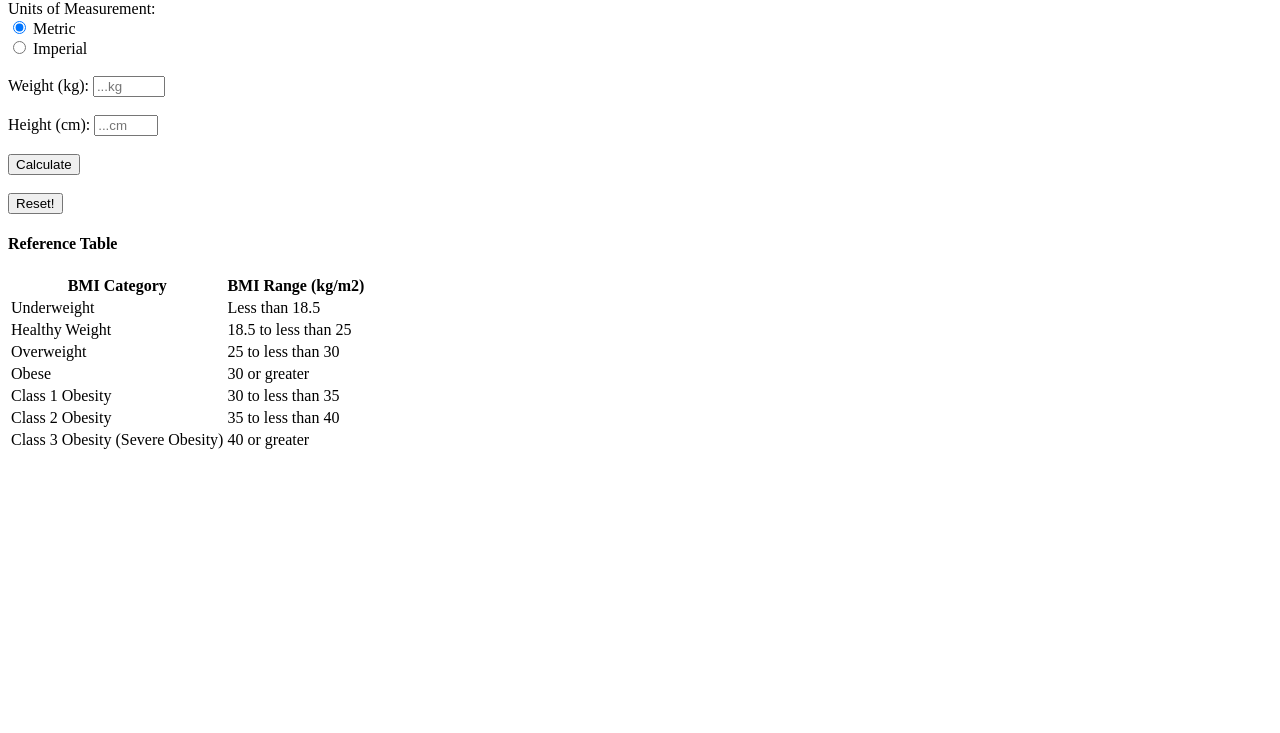
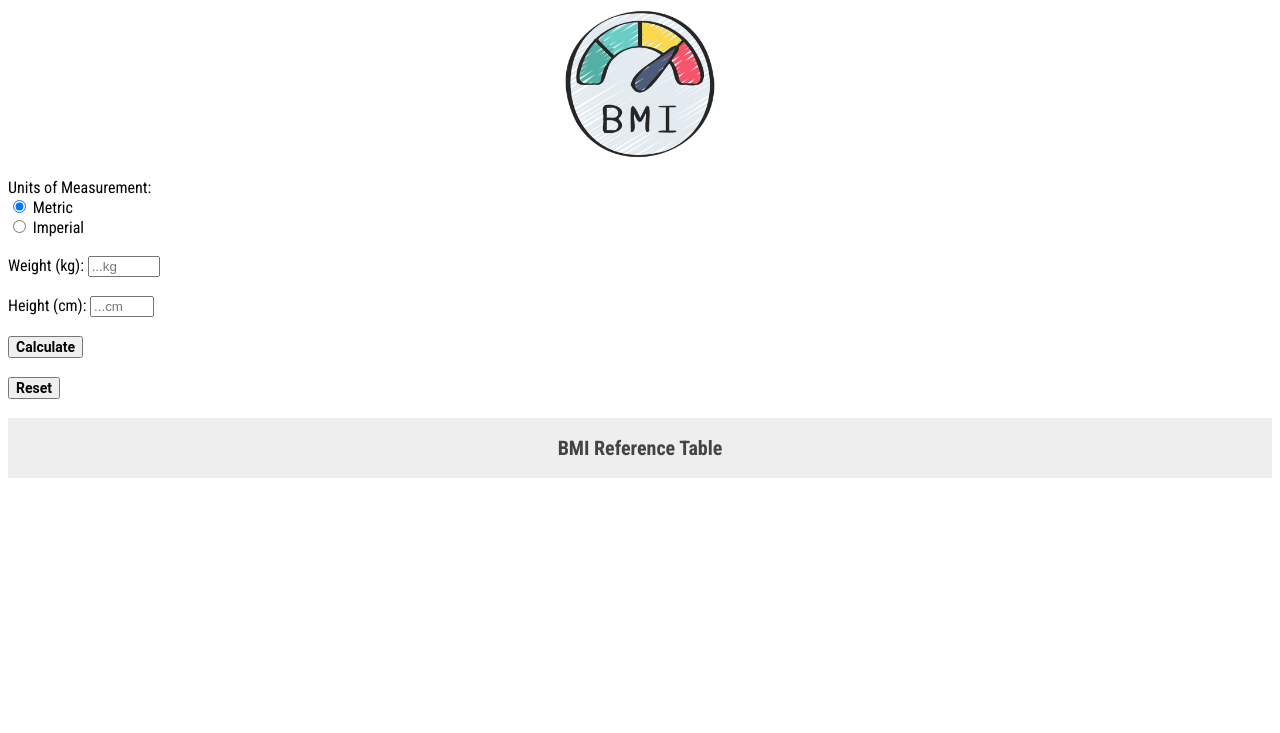
Before and after one commit to lms651/bmicalculator, a plain HTML site: page index.html in a window 1280 px wide. Shown: the part 67-800 px from the top of the page. Drawn offline with Linux system fonts and the light colour scheme.

Commit message:
Added Styling

```diff
--- a/app.js
+++ b/app.js
@@ -24,4 +24,16 @@ window.addEventListener("DOMContentLoaded", () => {
     const closeModalButton = document.getElementById("close-modal")
     closeModalButton.addEventListener('click', closeModal)
 
+    const collapsibles = document.getElementsByClassName("collapsible");
+        for (let i = 0; i < collapsibles.length; i++) {
+            collapsibles[i].addEventListener("click", function () {
+                this.classList.toggle("active");
+                const content = this.nextElementSibling;
+                if (content.style.display === "block") {
+                content.style.display = "none";
+                } else {
+                    content.style.display = "block";
+                }
+            })
+        }
 })
--- a/index.html
+++ b/index.html
@@ -4,8 +4,11 @@
     <meta charset="utf-8">
     <meta name="viewport" content="width=device-width, initial-scale=1">
 
-
-    <link rel="stylesheet" href="stylesheet.css"/>
+  <!--Google font-->
+  <link rel="preconnect" href="https://fonts.googleapis.com">
+  <link rel="preconnect" href="https://fonts.gstatic.com" crossorigin>
+  <link href="https://fonts.googleapis.com/css2?family=Inter:ital,opsz,wght@0,14..32,100..900;1,14..32,100..900&family=Roboto+Condensed:ital,wght@0,100..900;1,100..900&display=swap" rel="stylesheet">
+  <link rel="stylesheet" href="stylesheet.css"/>
 
 
     <title>BMI Calculator | Welcome</title>
@@ -16,11 +19,33 @@
       }
     </style>
 
+    <style>
+      .center-title {
+      display: flex;
+      justify-content: center;
+      align-items: center;
+      text-align: center;
+      }
+    </style>
+
+    <style>
+      div img {
+      width: 150px;      /* shrink image */
+      height: auto;      /* keep aspect ratio */
+      display: block;    /* make img behave like block */
+      margin: 0 auto;    /* horizontally center */
+      }
+    </style>
+
 </head>
 
 <body>
-  <div class="header">
+  <div class="center-title">
       <h2>BMI Calculator</h2>
+  </div>
+
+  <div>
+    <img src="bmiimage.png" alt="BMI image"><br>
   </div>
 
   <div>Units of Measurement:<br>
@@ -33,10 +58,10 @@
   <form id="bmiForm">
     <div id="metric-units">
     <label for="weight">Weight (kg):</label>
-    <input type="number" id="weight-kg" name="weight" placeholder="...kg" min="0" max="1000"><br><br>
+    <input type="number" id="weight-kg" name="weight" placeholder="...kg" min="0" max="1000" required><br><br>
 
     <label for="height">Height (cm):</label>
-    <input type="number" id="height-cm" name="height" placeholder="...cm" min="0" max="300"><br><br>
+    <input type="number" id="height-cm" name="height" placeholder="...cm" min="0" max="300" required><br><br>
     </div>
 
     <div id="imperial-units">
@@ -50,7 +75,8 @@
     <input type="number" id="height-in" name="height" placeholder="...in" min="0" max="11"><br><br>
     </div>
     <div>
-    <input id="calc-button" type="Submit" value="Calculate"></div>
+    <input id="calc-button" type="Submit" value="Calculate">
+    </div>
   </div>
   </form><br>
 
@@ -66,46 +92,46 @@
   </div>
 
   <div>
-    <button id="reset-button">Reset!</button>
-  </div>
+    <button id="reset-button">Reset</button>
+  </div><br>
+
+<button type="button" class="collapsible">BMI Reference Table</button>
+<div class="content">
 
   <div class="header2" id="table-container">
-    <h4>Reference Table</h4>
     <table>
       <tr>
         <th>BMI Category</th>
-        <th>BMI Range (kg/m2)</th>
+        <th>BMI (kg/m2)</th>
       </tr>
       <tr>
         <td>Underweight</td>
-        <td>Less than 18.5</td>
+        <td>0-18.4</td>
       </tr>
       <tr>
         <td>Healthy Weight</td>
-        <td>18.5 to less than 25</td>
+        <td>18.5-24.9</td>
       </tr>
       <tr>
         <td>Overweight</td>
-        <td>25 to less than 30</td>
-      </tr>
-      <tr>
-        <td>Obese</td>
-        <td>30 or greater</td>
+        <td>25-29.9</td>
       </tr>
       <tr>
         <td>Class 1 Obesity</td>
-        <td>30 to less than 35</td>
+        <td>30-34.9</td>
       </tr>
       <tr>
         <td>Class 2 Obesity</td>
-        <td>35 to less than 40</td>
+        <td>35-39.9</td>
       </tr>
       <tr>
-        <td>Class 3 Obesity (Severe Obesity)</td>
-        <td>40 or greater</td>
+        <td>Class 3 Obesity</td>
+        <td>40+</td>
       </tr>
     </table>
   </div>
+</div>
+
 
   <script type="module" src="app.js"></script>
 </body>
--- a/resulthandler.js
+++ b/resulthandler.js
@@ -13,12 +13,14 @@ function calculateBMI() {
         height = convertedHeight
         weight = convertedWeight
     } else {
+        console.log(document.getElementById("height-cm").value)
         height = Number(document.getElementById("height-cm").value)
+        console.log(height)
         weight = Number(document.getElementById("weight-kg").value)
+        console.log(weight)
     }
 
     const bmi = bmiCalculation(height, weight)
-    console.log(bmi)
 
     showResult(bmi)
     showModal()
@@ -26,7 +28,9 @@ function calculateBMI() {
 
 function showResult(result) {
     document.getElementById("result-container").style.display = 'block'
-    document.getElementById("result-container").innerText = "YOUR RESULT = " + result.toFixed(2) + " YOUR CATEGORY = " + getBMICategory(result)
+    document.getElementById("result-container").innerHTML =
+    "<strong>YOUR BMI = " + result.toFixed(2) + "</strong><br>" +
+    "<strong>YOUR CATEGORY = " + getBMICategory(result) + "</strong>"
 }
 
 
--- a/stylesheet.css
+++ b/stylesheet.css
@@ -1,19 +1,13 @@
-
-/* .header {
-  font-family: "Inter", sans-serif;
-  font-optical-sizing: auto;
-  font-weight: 700;
-  font-style: normal;
-  color:aqua
+body {
+  font-family: "Roboto Condensed", sans-serif;
 }
 
-.header2 {
-  font-family: "Inter", sans-serif;
-  font-optical-sizing: auto;
+#calc-button,
+#reset-button {
+  font-family: 'Roboto', sans-serif;
+  font-size: 14px;
   font-weight: 700;
-  font-style: normal;
-  color: purple
-} */
+}
 
 /* The Modal (background) */
 .modal {
@@ -52,3 +46,40 @@
   text-decoration: none;
   cursor: pointer;
 }
+
+/*Collapsible Tabe
+/* Style the button that is used to open and close the collapsible content */
+.collapsible {
+  background-color: #eee;
+  color: #444;
+  cursor: pointer;
+  padding: 18px;
+  width: 100%;
+  border: none;
+  text-align: center;
+  outline: none;
+  font-family: "Roboto Condensed", sans-serif;
+  font-weight: bold;
+  font-size: 20px;
+}
+
+/* Add a background color to the button if it is clicked on (add the .active class with JS), and when you move the mouse over it (hover) */
+.active, .collapsible:hover {
+  background-color: #ccc;
+}
+
+/* Style the collapsible content. Note: hidden by default */
+.content {
+  padding: 0 18px;
+  display: none;
+  overflow: hidden;
+  background-color: #f1f1f1;
+}
+
+tr {
+  padding: 5px;
+}
+table td:nth-child(2) { text-align: end}
+td {
+  padding: 10px
+}
```
Also changed, not shown: bmiimage.png (added).
